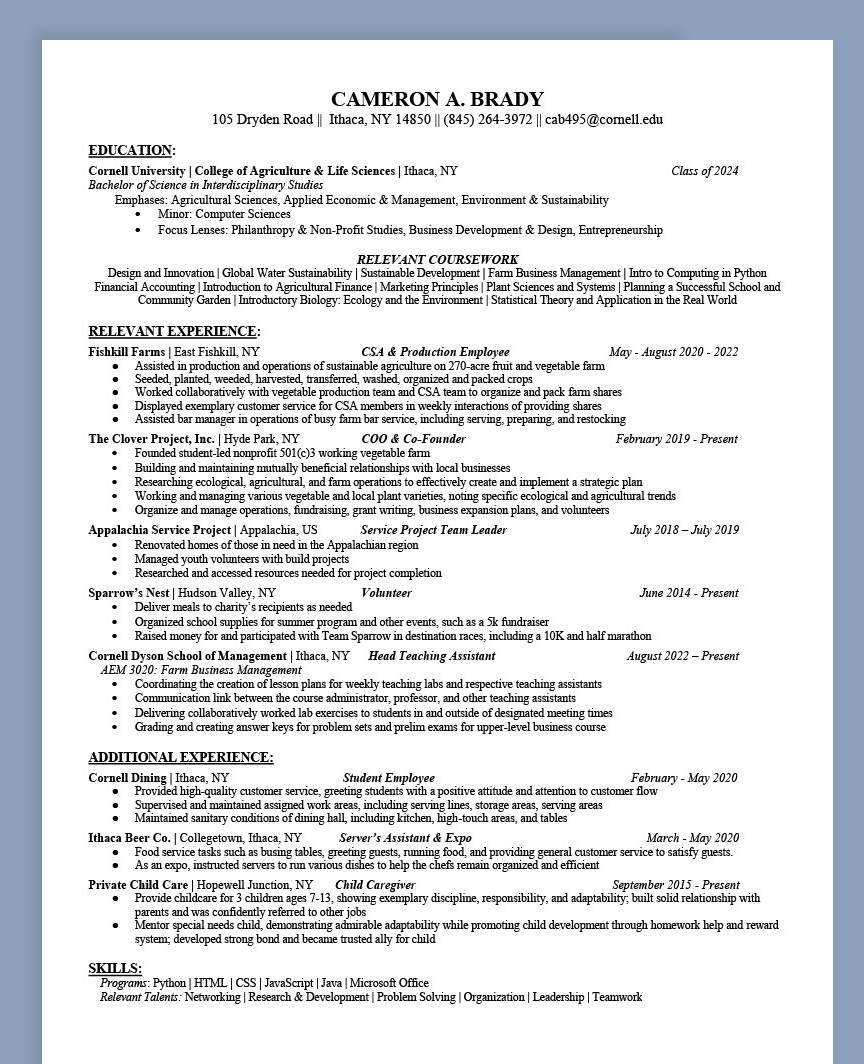
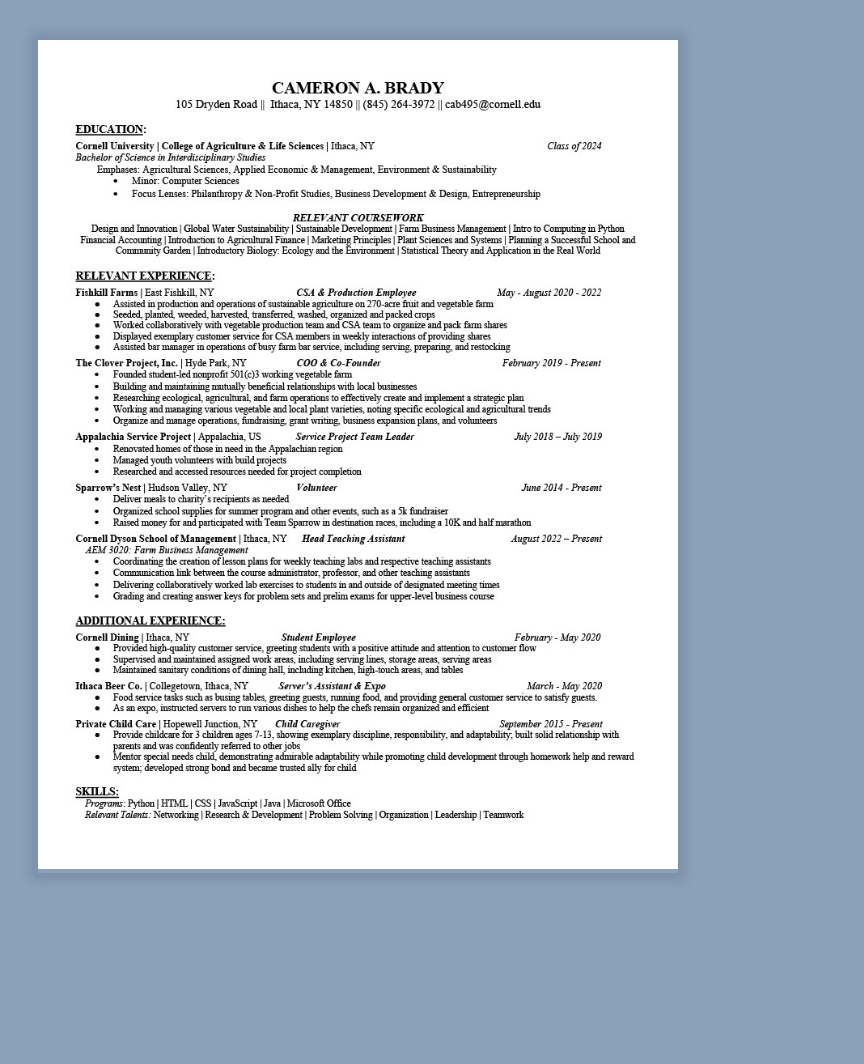
Before and after one commit to cameronbrady1527/resume, a plain HTML site: page index.html in a window 1280 px wide. Shown: the top 1064 px of the page, without its empty margins (282-1146 px from the left). After the commit the page ends 913 px from the top, so only its background shows below. Drawn offline with Linux system fonts and the light colour scheme.

Commit message:
Add files via upload

```diff
--- a/index.html
+++ b/index.html
@@ -6,17 +6,22 @@
     </head>
     <body>
         <div class="resume">
-            <img src="Summer_23_v1.jpg">
+            <img class="image" src="Summer_23_v1.jpg">
         </div>
         <style>
             body {
                 background-color:#8BA1BB;
+                margin: 0;
             }
             div.resume {
                 margin: 40px 25%;
                 width: 50%;
                 box-shadow: 0 0 10px 8px rgba(0, 0, 0, 0.1);
             }
+            img.image {
+                width: 100%;
+                height: auto;
+            }
         </style>
     </body>
 </html>
```
